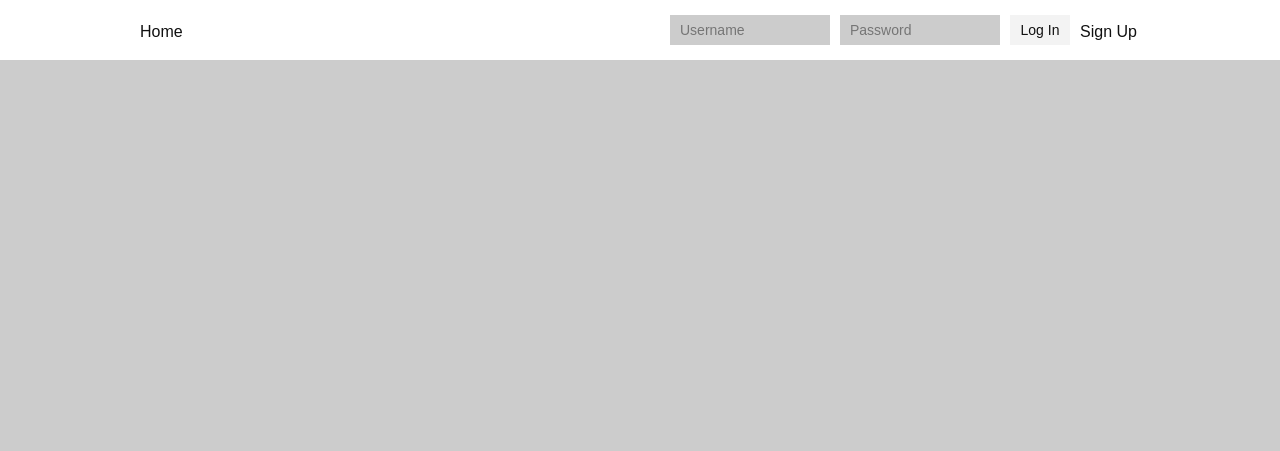
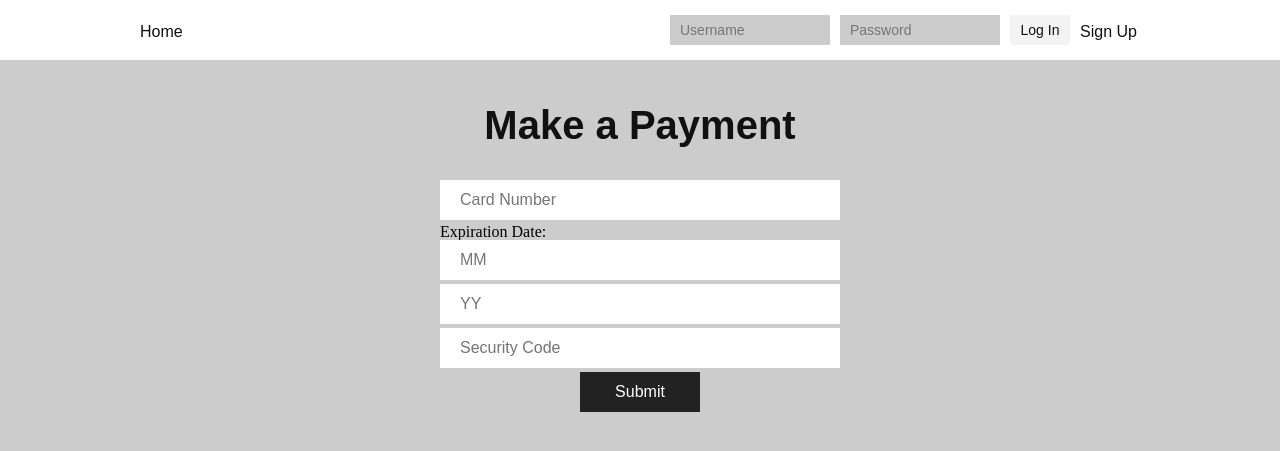
Before and after one commit to mnarine1/georgia-student-insurance, a PHP site: page /makePayment.php in a window 1280 px wide. Shown: the top 451 px of the page. Run offline with PHP 8.4, Linux system fonts and the light colour scheme.

Commit message:
Add files via upload

```diff
--- a/gsi/makePayment.php
+++ b/gsi/makePayment.php
@@ -3,6 +3,29 @@
    include_once 'header.php';
 ?>
 
+<section class="main-container">
+   <div class="main-wrapper">
+      <h2>Make a Payment</h2>
+      <form class="signup-form" action="includes/makePayment.inc.php" method="POST" >
+         <input type="hidden" name="value" value="100">
+         <input type="hidden" name="date" value="2001-01-01">
+         <input type="text" name="card" placeholder="Card Number" autocomplete="off">
+         <div class="exp-wrapper">
+            <span>Expiration Date:</span>
+            <input type="text" name="month" placeholder="MM" size="2" maxlength="2">
+            <input type="text" name="year" placeholder="YY" size="2" maxlength="2">
+         </div>
+
+         <input type="text" name="code" placeholder="Security Code">
+         <?php
+            if (isset($_SESSION['u_id'])) {
+               echo '<input type="hidden" name="accID" value="'.$_SESSION['u_acc'].'">';
+            }
+         ?>
+         <input type="submit" name="submit" value="Submit">
+      </form>
+   </div>
+</section>
 
 
 
```
Also changed, not shown: gsi/header.php (line endings or trailing spaces).
